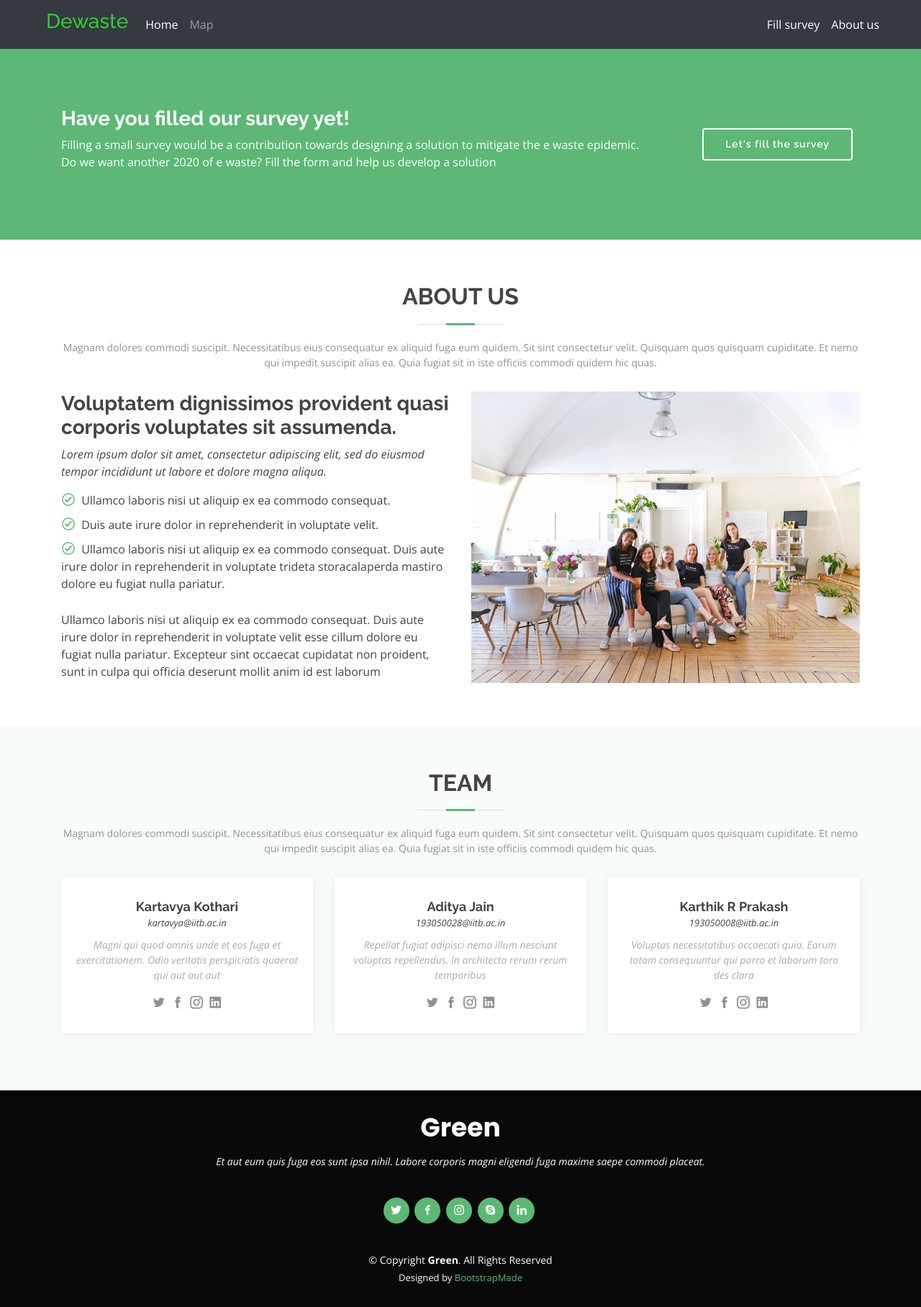
After one commit to KartavyaKothari/dewaste, a Django app: page /aboutus in a window 1280 px wide. The commit adds this page. Shown: the whole page at 72% size. Run offline with Django 3.2, Linux system fonts and the light colour scheme; some libraries are stand-ins or nearby versions.

Commit message:
Made changes

```diff
--- /dev/null
+++ b/dewasteapp/templates/aboutus.html
@@ -0,0 +1,231 @@
+{% load static %}
+<!DOCTYPE html>
+<html lang="en">
+
+<head>
+  <meta charset="utf-8">
+  <meta content="width=device-width, initial-scale=1.0" name="viewport">
+
+  <title>Green Bootstrap Template - Index</title>
+  <meta content="" name="descriptison">
+  <meta content="" name="keywords">
+
+  <!-- Favicons -->
+  <link href="{% static 'assets/img/favicon.png'%}" rel="icon">
+  <link href="{% static 'assets/img/apple-touch-icon.png'%}" rel="apple-touch-icon">
+  <script src="https://use.fontawesome.com/4f4a7477ba.js"></script>
+
+  <!-- Google Fonts -->
+  <link href="https://fonts.googleapis.com/css?family=Open+Sans:300,300i,400,400i,600,600i,700,700i|Raleway:300,300i,400,400i,500,500i,600,600i,700,700i|Poppins:300,300i,400,400i,500,500i,600,600i,700,700i" rel="stylesheet">
+
+  <!-- Vendor CSS Files -->
+  <link href="{% static 'assets/vendor/bootstrap/css/bootstrap.min.css' %}" rel="stylesheet">
+  <link href="{% static 'assets/vendor/icofont/icofont.min.css' %}" rel="stylesheet">
+  <link href="{% static 'assets/vendor/boxicons/css/boxicons.min.css' %}" rel="stylesheet">
+  <link href="{% static 'assets/vendor/animate.css/animate.min.css' %}" rel="stylesheet">
+  <link href="{% static 'assets/vendor/owl.carousel/assets/owl.carousel.min.css' %}" rel="stylesheet">
+  <link href="{% static 'assets/vendor/venobox/venobox.css' %}" rel="stylesheet">
+
+  <!-- Template Main CSS File -->
+  <link href="{% static 'assets/css/style.css' %}" rel="stylesheet">
+
+  <!-- =======================================================
+  * Template Name: Green - v2.0.0
+  * Template URL: https://bootstrapmade.com/green-free-one-page-bootstrap-template/
+  * Author: BootstrapMade.com
+  * License: https://bootstrapmade.com/license/
+  ======================================================== -->
+</head>
+
+<body>
+
+  <!-- ======= Header ======= -->
+  <nav class="navbar navbar-expand-lg navbar-dark bg-dark" style="padding-left: 5%;padding-right: 50px;">
+    <a class="navbar-brand" href="{% url 'index' %}"><h3 style="color:limegreen;">Dewaste</h3></a>
+    <button class="navbar-toggler" type="button" data-toggle="collapse" data-target="#navbarSupportedContent" aria-controls="navbarSupportedContent" aria-expanded="false" aria-label="Toggle navigation">
+      <span class="navbar-toggler-icon"></span>
+    </button>
+
+    <div class="collapse navbar-collapse" id="navbarSupportedContent">
+      <ul class="navbar-nav mr-auto">
+        <li class="nav-item active">
+          <a class="nav-link" href="{% url 'index' %}">Home <span class="sr-only">(current)</span></a>
+        </li>
+        <li class="nav-item">
+          <a class="nav-link" href="{% url 'maps' %}">Map</a>
+        </li>
+        <!-- <li class="nav-item">
+          <a class="nav-link disabled" href="#" tabindex="-1" aria-disabled="true">Disabled</a>
+        </li> -->
+      </ul>
+
+      <ul class="navbar-nav">
+        <li><a class="nav-link" style="color: white;" href="{% url 'survey' %}" tabindex="-1" aria-disabled="true">Fill survey</a></li>
+        <li><a class="nav-link" style="color: white;" href="{% url 'aboutus' %}" tabindex="-1" aria-disabled="true">About us</a></li>
+      </ul>
+    </div>
+  </nav>
+
+  <!-- ======= Cta Section ======= -->
+  <section id="cta" class="cta">
+    <div class="container">
+
+      <div class="row">
+        <div class="col-lg-9 text-center text-lg-left">
+          <h3>Have you filled our survey yet!</h3>
+          <p>Filling a small survey would be a contribution towards designing a solution to mitigate the e waste epidemic. Do we want another 2020 of e waste? Fill the form and help us develop a solution</p>
+        </div>
+        <div class="col-lg-3 cta-btn-container text-center">
+          <a class="cta-btn align-middle" href="{% url 'survey' %}">Let's fill the survey</a>
+        </div>
+      </div>
+
+    </div>
+  </section><!-- End Cta Section -->
+
+    <!-- ======= About Us Section ======= -->
+    <section id="about" class="about">
+      <div class="container">
+
+        <div class="section-title">
+          <h2>About Us</h2>
+          <p>Magnam dolores commodi suscipit. Necessitatibus eius consequatur ex aliquid fuga eum quidem. Sit sint consectetur velit. Quisquam quos quisquam cupiditate. Et nemo qui impedit suscipit alias ea. Quia fugiat sit in iste officiis commodi quidem hic quas.</p>
+        </div>
+
+        <div class="row">
+          <div class="col-lg-6 order-1 order-lg-2">
+            <img src="{% static 'assets/img/about.jpg'%}" class="img-fluid" alt="">
+          </div>
+          <div class="col-lg-6 pt-4 pt-lg-0 order-2 order-lg-1 content">
+            <h3>Voluptatem dignissimos provident quasi corporis voluptates sit assumenda.</h3>
+            <p class="font-italic">
+              Lorem ipsum dolor sit amet, consectetur adipiscing elit, sed do eiusmod tempor incididunt ut labore et dolore
+              magna aliqua.
+            </p>
+            <ul>
+              <li><i class="icofont-check-circled"></i> Ullamco laboris nisi ut aliquip ex ea commodo consequat.</li>
+              <li><i class="icofont-check-circled"></i> Duis aute irure dolor in reprehenderit in voluptate velit.</li>
+              <li><i class="icofont-check-circled"></i> Ullamco laboris nisi ut aliquip ex ea commodo consequat. Duis aute irure dolor in reprehenderit in voluptate trideta storacalaperda mastiro dolore eu fugiat nulla pariatur.</li>
+            </ul>
+            <p>
+              Ullamco laboris nisi ut aliquip ex ea commodo consequat. Duis aute irure dolor in reprehenderit in voluptate
+              velit esse cillum dolore eu fugiat nulla pariatur. Excepteur sint occaecat cupidatat non proident, sunt in
+              culpa qui officia deserunt mollit anim id est laborum
+            </p>
+          </div>
+        </div>
+
+      </div>
+    </section><!-- End About Us Section -->
+
+    <!-- ======= Team Section ======= -->
+    <section id="team" class="team section-bg">
+      <div class="container">
+
+        <div class="section-title">
+          <h2>Team</h2>
+          <p>Magnam dolores commodi suscipit. Necessitatibus eius consequatur ex aliquid fuga eum quidem. Sit sint consectetur velit. Quisquam quos quisquam cupiditate. Et nemo qui impedit suscipit alias ea. Quia fugiat sit in iste officiis commodi quidem hic quas.</p>
+        </div>
+
+        <div class="row">
+          <div class="col-lg-4 col-md-6 d-flex align-items-stretch">
+            <div class="member">
+              <h4>Kartavya Kothari</h4>
+              <span>kartavya@iitb.ac.in</span>
+              <p>
+                Magni qui quod omnis unde et eos fuga et exercitationem. Odio veritatis perspiciatis quaerat qui aut aut aut
+              </p>
+              <div class="social">
+                <a href=""><i class="icofont-twitter"></i></a>
+                <a href=""><i class="icofont-facebook"></i></a>
+                <a href=""><i class="icofont-instagram"></i></a>
+                <a href=""><i class="icofont-linkedin"></i></a>
+              </div>
+            </div>
+          </div>
+
+          <div class="col-lg-4 col-md-6 d-flex align-items-stretch">
+            <div class="member">
+              <h4>Aditya Jain</h4>
+              <span>193050028@iitb.ac.in</span>
+              <p>
+                Repellat fugiat adipisci nemo illum nesciunt voluptas repellendus. In architecto rerum rerum temporibus
+              </p>
+              <div class="social">
+                <a href=""><i class="icofont-twitter"></i></a>
+                <a href=""><i class="icofont-facebook"></i></a>
+                <a href=""><i class="icofont-instagram"></i></a>
+                <a href=""><i class="icofont-linkedin"></i></a>
+              </div>
+            </div>
+          </div>
+
+          <div class="col-lg-4 col-md-6 d-flex align-items-stretch">
+            <div class="member">
+              <h4>Karthik R Prakash</h4>
+              <span>193050008@iitb.ac.in</span>
+              <p>
+                Voluptas necessitatibus occaecati quia. Earum totam consequuntur qui porro et laborum toro des clara
+              </p>
+              <div class="social">
+                <a href=""><i class="icofont-twitter"></i></a>
+                <a href=""><i class="icofont-facebook"></i></a>
+                <a href=""><i class="icofont-instagram"></i></a>
+                <a href=""><i class="icofont-linkedin"></i></a>
+              </div>
+            </div>
+          </div>
+
+        </div>
+
+      </div>
+    </section><!-- End Team Section -->
+
+  </main><!-- End #main -->
+
+  <!-- ======= Footer ======= -->
+  <footer id="footer">
+    <div class="container">
+      <h3>Green</h3>
+      <p>Et aut eum quis fuga eos sunt ipsa nihil. Labore corporis magni eligendi fuga maxime saepe commodi placeat.</p>
+      <div class="social-links">
+        <a href="#" class="twitter"><i class="bx bxl-twitter"></i></a>
+        <a href="#" class="facebook"><i class="bx bxl-facebook"></i></a>
+        <a href="#" class="instagram"><i class="bx bxl-instagram"></i></a>
+        <a href="#" class="google-plus"><i class="bx bxl-skype"></i></a>
+        <a href="#" class="linkedin"><i class="bx bxl-linkedin"></i></a>
+      </div>
+      <div class="copyright">
+        &copy; Copyright <strong><span>Green</span></strong>. All Rights Reserved
+      </div>
+      <div class="credits">
+        <!-- All the links in the footer should remain intact. -->
+        <!-- You can delete the links only if you purchased the pro version. -->
+        <!-- Licensing information: https://bootstrapmade.com/license/ -->
+        <!-- Purchase the pro version with working PHP/AJAX contact form: https://bootstrapmade.com/green-free-one-page-bootstrap-template/ -->
+        Designed by <a href="https://bootstrapmade.com/">BootstrapMade</a>
+      </div>
+    </div>
+  </footer><!-- End Footer -->
+
+  <a href="#" class="back-to-top"><i class="icofont-simple-up"></i></a>
+
+  <script>
+    let csrf_token = "{{ csrf_token }}"
+  </script>
+
+  <!-- Vendor JS Files -->
+  <script src="{% static 'assets/vendor/jquery/jquery.min.js' %}"></script>
+  <script src="{% static 'assets/vendor/bootstrap/js/bootstrap.bundle.min.js' %}"></script>
+  <script src="{% static 'assets/vendor/jquery.easing/jquery.easing.min.js' %}"></script>
+  <script src="{% static 'assets/vendor/php-email-form/validate.js' %}"></script>
+  <script src="{% static 'assets/vendor/owl.carousel/owl.carousel.min.js' %}"></script>
+  <script src="{% static 'assets/vendor/isotope-layout/isotope.pkgd.min.js' %}"></script>
+  <script src="{% static 'assets/vendor/venobox/venobox.min.js' %}"></script>
+
+  <!-- Template Main JS File -->
+  <script src="{% static 'assets/js/main.js' %"></script>
+
+</body>
+
+</html>
--- a/dewasteapp/urls.py
+++ b/dewasteapp/urls.py
@@ -6,4 +6,5 @@ urlpatterns = [
     path('', views.index, name='index'),
     path('maps', views.maps, name='maps'),
     path('survey', views.survey, name='survey'),
+    path('aboutus', views.aboutus, name='aboutus'),
 ]
--- a/dewasteapp/views.py
+++ b/dewasteapp/views.py
@@ -27,3 +27,11 @@ def survey(request):
         'latest_question_list': 'latest_question_list',
     }
     return HttpResponse(template.render(context, request))
+
+def aboutus(request):
+    # latest_question_list = Question.objects.order_by('-pub_date')[:5]
+    template = loader.get_template('aboutus.html')
+    context = {
+        'latest_question_list': 'latest_question_list',
+    }
+    return HttpResponse(template.render(context, request))
```
Also changed, not shown: dewasteapp/static/index.js (+38 -25 lines), dewasteapp/templates/index.html (+25 -7 lines).
